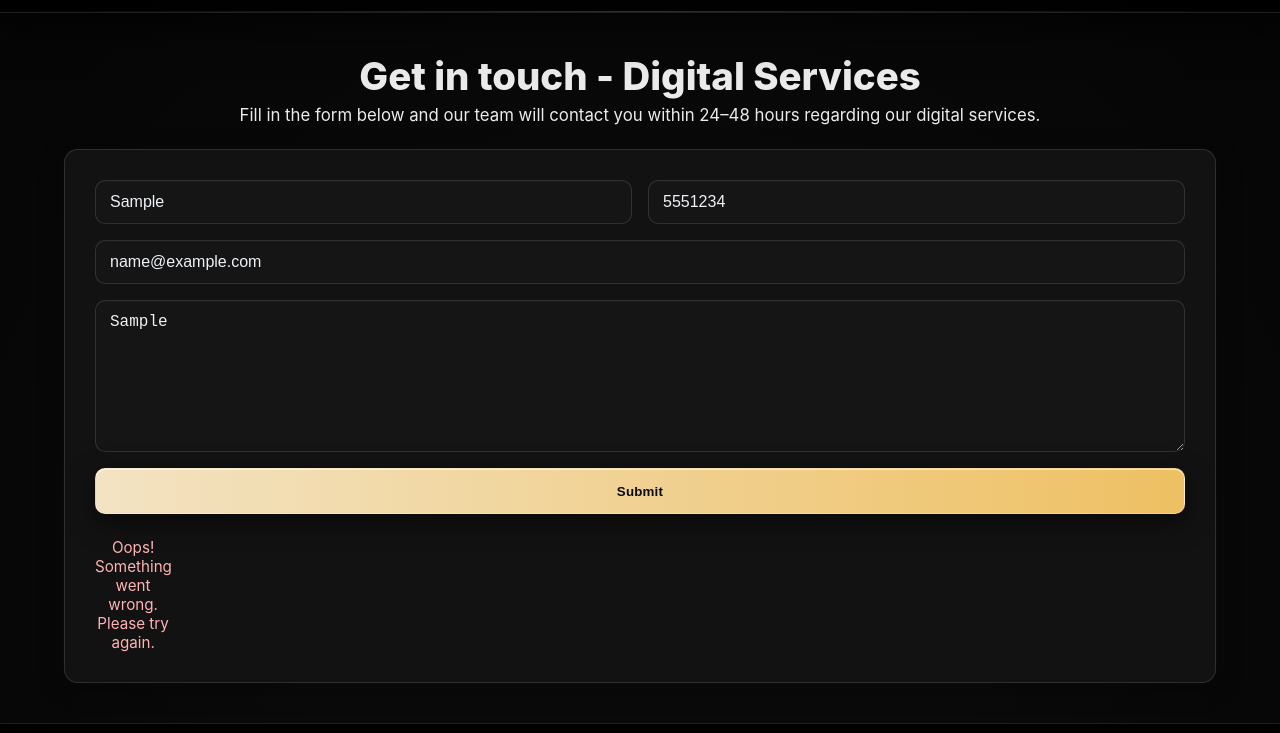
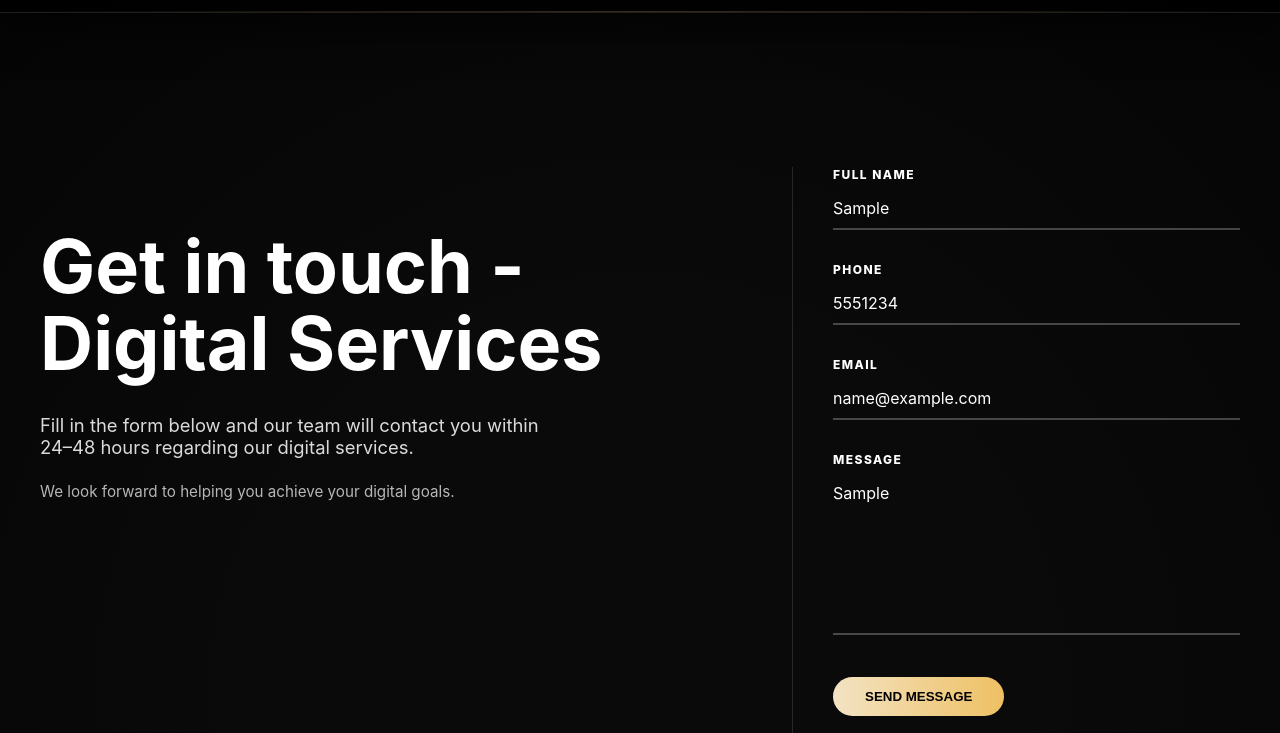
Before and after one commit to teamspirezen/web-development, a website: page digitalservicescontact.html in a window 1280 px wide. Both pictures are taken after typing "Sample", "5551234", "name@example.com", "Sample" into the empty fields and a click on the button "Submit". Shown: the part 67-800 px from the top of the page. Drawn offline with Linux system fonts and the light colour scheme; no server answers; a web font is replaced by a local one.

Commit message:
24-01-26

```diff
--- a/contact.css
+++ b/contact.css
@@ -1,205 +1,145 @@
-/* ===== Shell & title ===== */
-.contact_section { padding-block: clamp(20px, 4vw, 40px); }
-.contact_wrap { max-width: 95%; width: 90%; margin: 0 auto; }
+/* =========================
+   CONTACT — EDITORIAL STYLE
+========================= */
 
-.contact_title-container { text-align: center; margin-bottom: clamp(14px, 3vw, 24px); }
-.contact_titlecenter {
-  margin: 0 0 6px;
-  font-size: clamp(1.6rem, 1.1rem + 2.2vw, 2.4rem);
-  font-weight: 800;
-  color: #eef1f6;
-}
-.contact_titledes {
-  margin: 0;
-  color: #cfd6e6;
-  font-size: clamp(.95rem, .9rem + .3vw, 1.05rem);
+.contact_editorial {
+  padding: clamp(80px, 12vw, 160px) 0;
 }
 
-/* ===== Form container ===== */
-.contact_formcontainer {
-  background: #1a1a1a;
-  border: 1px solid rgba(238,192,99,.20);       /* subtle gold */
-  border-radius: 14px;
-  box-shadow: 0 6px 24px rgba(0,0,0,.25), 0 0 10px rgba(238,192,99,.10);
-  padding: clamp(16px, 3.2vw, 28px);
+/* WRAP */
+.editorial_wrap {
+  max-width: 1200px;
+  margin: 0 auto;
+  display: grid;
+  grid-template-columns: 1.2fr 0.8fr;
+  gap: 80px;
+  align-items: start;
 }
 
-/* Grid layout */
-.contact_form {
-  display: grid;
-  grid-template-columns: repeat(12, minmax(0,1fr));
-  gap: clamp(10px, 2vw, 16px);
+/* COPY */
+.editorial_copy {
+  padding-right: 40px;
 }
 
-/* Fields base */
-.contact_field { grid-column: 1 / -1; }
+.editorial_title {
+  font-size: clamp(3.2rem, 6vw, 4.6rem);
+  line-height: 1.05;
+  color: #ffffff;
+  margin-bottom: 32px;
+}
 
+.editorial_lead {
+  font-size: 1.15rem;
+  color: #ffffff;
+  opacity: 0.85;
+  max-width: 520px;
+  margin-bottom: 24px;
+}
+
+.editorial_text {
+  font-size: 0.95rem;
+  color: #ffffff;
+  opacity: 0.7;
+  max-width: 480px;
+}
+
+/* FORM AREA */
+.editorial_form {
+  border-left: 1px solid rgba(255, 255, 255, 0.12);
+  padding-left: 40px;
+}
+
+/* FORM */
+.contact_form--stacked {
+  display: flex;
+  flex-direction: column;
+  gap: 26px;
+}
+
+/* GROUP */
+.form_group {
+  display: flex;
+  flex-direction: column;
+  gap: 6px;
+  position: relative;
+  /* specific for potential floating element positioning */
+}
+
+/* LABELS — STRONG WHITE */
+.form_group label {
+  font-size: 0.75rem;
+  font-weight: 800;
+  letter-spacing: 0.12em;
+  color: #ffffff;
+}
+
+/* INPUTS */
 .contact_input,
 .contact_textarea {
+  background: transparent;
+  border: none;
+  border-bottom: 2px solid rgba(255, 255, 255, 0.25);
+  padding: 10px 0;
+  font-size: 1rem;
+  color: #ffffff;
   width: 100%;
-  background: #202124;
-  color: #eef1f6;
-  border: 1px solid rgba(238,192,99,.25);
-  border-radius: 10px;
-  padding: 12px 14px;
-  font-size: 1rem;
-  box-sizing: border-box;
-  outline: none;
-  transition: border-color .18s ease, box-shadow .18s ease, background .18s ease;
+  /* Ensure full width */
+  font-family: inherit;
 }
 
 .contact_input:focus,
 .contact_textarea:focus {
-  border-color: rgba(238,192,99,.55);
-  box-shadow: 0 0 0 2px rgba(238,192,99,.18);
+  outline: none;
+  border-bottom-color: rgba(238, 192, 99, 0.9);
 }
 
-.contact_textarea { resize: vertical; min-height: 140px; }
-
-/* Button */
-.contact_btn {
-  border: none;
-  border-radius: 10px;
-  padding: 12px 16px;
-  height: 46px;
-  font-weight: 700;
-  letter-spacing: .2px;
-  color: #0b0c0d;
-  background: linear-gradient(90deg, #f3e3c3, #eec063);
-  box-shadow: 0 0 8px rgba(238,192,99,.15), inset 0 1px 0 rgba(255,255,255,.18);
-  cursor: pointer;
-  transition: transform .15s ease, box-shadow .2s ease, filter .2s ease;
-}
-.contact_btn:hover { transform: translateY(-1px); box-shadow: 0 0 10px rgba(238,192,99,.22); filter: brightness(1.02); }
-.contact_btn:active { transform: translateY(0); filter: brightness(.98); }
-
-/* Status message */
-.contact_form-message {
-  display: none;
-  margin-top: 8px;
-  text-align: center;
-  font-size: .95rem;
-  color: #d9cfb0; /* subtle gold */
+/* TEXTAREA */
+.contact_textarea {
+  resize: none;
+  min-height: 140px;
 }
 
-/* ===== Responsive columns ===== */
-/* Tablet landscape & up: split first row (name/phone) */
-@media (min-width: 820px) {
-  .contact_name  { grid-column: 1 / span 6; }
-  .contact_phone { grid-column: 7 / span 6; }
-  .contact_email,
-  .contact_message,
-  .contact_btn   { grid-column: 1 / -1; }
+/* BUTTON */
+.contact_btn {
+  margin-top: 10px;
+  align-self: flex-start;
+  padding: 12px 32px;
+  border-radius: 999px;
+  background: linear-gradient(90deg, #f3e3c3, #eec063);
+  border: none;
+  font-weight: 800;
+  cursor: pointer;
+  color: #000;
+  /* Ensure text is readable on gold */
 }
 
-/* Large desktops—add a breath of space without changing layout */
-@media (min-width: 1200px) {
-  .contact_formcontainer { padding: 28px 32px; }
+/* STATUS */
+.contact_form-message {
+  margin-top: 14px;
+  color: #ffffff;
 }
 
-/* Small phones—slightly larger tap targets */
-@media (max-width: 420px) {
-  .contact_input, .contact_textarea { font-size: 1.02rem; padding: 13px 14px; }
-  .contact_btn { height: 48px; }
-}
-/* =========================
-   CONTACT — White-theme overrides
-   Paste this after your contact styles
-   ========================= */
-
-:root {
-  --td-white: #ffffff;
-  --td-white-rgba: 255,255,255;
+/* ERRORS */
+.field_error {
+  font-size: 0.75rem;
+  color: #ffb3b3;
 }
 
-/* Panel / shell: white border + subtle white halo instead of gold */
-.contact_formcontainer {
-  background: #121212; /* keep dark panel */
-  border: 1px solid rgba(var(--td-white-rgba), 0.12);
-  box-shadow: 0 6px 24px rgba(0,0,0,0.35), 0 0 10px rgba(var(--td-white-rgba), 0.03);
+/* RESPONSIVE */
+@media (max-width: 900px) {
+  .editorial_wrap {
+    grid-template-columns: 1fr;
+    gap: 60px;
+    padding: 0 20px;
+    /* Add some side padding on mobile */
+  }
+
+  .editorial_form {
+    border-left: none;
+    padding-left: 0;
+  }
+
+  .editorial_copy {
+    padding-right: 0;
+  }
 }
-
-/* Inputs / textarea: white-tinted borders and focus */
-.contact_input,
-.contact_textarea {
-  background: #151515;
-  color: #eef1f6;
-  border: 1px solid rgba(var(--td-white-rgba), 0.12);
-  box-shadow: inset 0 1px 0 rgba(255,255,255,0.02);
-}
-
-.contact_input::placeholder,
-.contact_textarea::placeholder {
-  color: rgba(255,255,255,0.32);
-}
-
-.contact_input:focus,
-.contact_textarea:focus {
-  border-color: rgba(var(--td-white-rgba), 0.42);
-  box-shadow: 0 0 0 3px rgba(var(--td-white-rgba), 0.06);
-  outline: none;
-}
-
-/* Textarea sizing preserved */
-.contact_textarea { min-height: 140px; }
-
-/* Form grid lines / gap unchanged */
-
-
-/* Button: convert to white / neutral CTA (instead of gold)
-   Keeps strong contrast on dark background */
-.contact_btn {
-  background: linear-gradient(90deg, #f3e3c3, #eec063);
-  color: #0b0c0d;
-  border: 1px solid rgba(var(--td-white-rgba), 0.28);
-  box-shadow: 0 8px 26px rgba(0,0,0,0.5), inset 0 1px 0 rgba(255,255,255,0.6);
-  transition: transform .15s ease, box-shadow .18s ease, filter .12s ease;
-}
-.contact_btn:hover {
-  transform: translateY(-2px);
-  box-shadow: 0 14px 36px rgba(0,0,0,0.55), inset 0 1px 0 rgba(255,255,255,0.66);
-  filter: brightness(0.985);
-}
-.contact_btn:active {
-  transform: translateY(0);
-  filter: brightness(0.98);
-}
-
-/* Status message: use white/neutral tone */
-.contact_form-message {
-  color: rgba(var(--td-white-rgba), 0.9);
-}
-
-/* Small decorative lines / accents — neutral white */
-.contact_title-container .contact_titledes,
-.contact_title-container .contact_titlecenter {
-  color: rgba(var(--td-white-rgba), 0.92);
-}
-
-/* Replace gold borders on any inner elements (if present) */
-.contact_formcontainer *,
-.contact_formcontainer *::before,
-.contact_formcontainer *::after {
-  /* Only change border-like properties we know: */
-}
-
-/* For screens where border contrast needs boost on light text */
-@media (min-width: 820px) {
-  .contact_formcontainer { padding: clamp(18px, 3vw, 30px); }
-}
-
-/* Small phones — keep tap targets */
-@media (max-width: 420px) {
-  .contact_input, .contact_textarea { font-size: 1.02rem; padding: 13px 14px; }
-  .contact_btn { height: 48px; }
-}
-
-/* Optional: if you still have gold pills / badges in this area,
-   force them white (uncomment if needed):
-.contact_iconBox,
-.contact_badge {
-  background: rgba(var(--td-white-rgba), 0.05);
-  border: 1px solid rgba(var(--td-white-rgba), 0.2);
-  color: #fff;
-}
-*/
--- a/contact.js
+++ b/contact.js
@@ -1,87 +1,110 @@
 (function () {
-  // Run when DOM is ready
-  if (document.readyState === 'loading') {
-    document.addEventListener('DOMContentLoaded', init);
+  const form = document.forms['contact-form'];
+  if (!form) return;
+
+  const fields = form.querySelectorAll('.form_group');
+
+  // FLOATING LABEL LOGIC
+  fields.forEach(group => {
+    const input = group.querySelector('input, textarea');
+    const error = group.querySelector('.field_error');
+
+    if (!input) return;
+
+    const checkValue = () => {
+      if (input.value.trim() !== '') {
+        group.classList.add('active');
       } else {
-    init();
+        group.classList.remove('active');
+      }
+    };
+
+    input.addEventListener('focus', () => {
+      group.classList.add('active');
+    });
+
+    input.addEventListener('blur', () => {
+      checkValue();
+      validateField(input, group, error);
+    });
+
+    input.addEventListener('input', () => {
+      checkValue();
+      if (error) clearError(group, error);
+    });
+
+    // Init on load (for autofill)
+    checkValue();
+  });
+
+  // VALIDATION
+  function validateField(input, group, error) {
+    if (!input.checkValidity()) {
+      group.classList.add('error');
+      if (error) {
+        error.textContent = input.validationMessage;
+      }
+      return false;
+    }
+    return true;
   }
 
-  function init() {
-    const scriptURL   = 'https://script.google.com/macros/s/AKfycbwphBFlodQ8soQbIW31UbzxVeFQuyCEtOiOrBINRrao603w0QnM1vgEodhtr8jla40zXg/exec';
-    const form        = document.forms['contact-form'];
-    if (!form) return console.warn('contact-form not found');
+  function clearError(group, error) {
+    group.classList.remove('error');
+    if (error) error.textContent = '';
+  }
 
-    const messageDiv  = document.getElementById('form-message') || addMsg(form);
-    // prefer the form's submit control; fallback to #submit for your current markup
-    const submitBtn   = form.querySelector('[type="submit"]') || document.getElementById('submit');
+  // SUBMIT HANDLER (KEEP BACKEND)
+  const message = document.getElementById('form-message');
+  const btn = form.querySelector('button');
 
-    function show(text, ok = true) {
-      messageDiv.style.display = 'block';
-      messageDiv.style.color   = ok ? '#d9cfb0' : '#ffb3b3';  // subtle gold / soft red
-      messageDiv.textContent   = text;
-    }
+  // URL from existing contact.js
+  const scriptURL = 'https://script.google.com/macros/s/AKfycbzbhpC0PqQQxVMGGQ4jcUMYyIiA8aY9tMfMHF4vicWTvh3oxqMV77NmNxcXO-dV_1Qixw/exec';
 
   form.addEventListener('submit', async (e) => {
     e.preventDefault();
 
-      messageDiv.style.display = 'none';
-      if (submitBtn) { submitBtn.disabled = true; setBtnText('Submitting…'); }
+    let valid = true;
+    fields.forEach(group => {
+      const input = group.querySelector('input, textarea');
+      const error = group.querySelector('.field_error');
+      if (input && !validateField(input, group, error)) valid = false;
+    });
+
+    if (!valid) return;
+
+    btn.disabled = true;
+    btn.textContent = 'Submitting…';
+    if (message) message.style.display = 'none';
 
     const data = new FormData(form);
 
     try {
-        // Try normal CORS first
-        const res = await fetch(scriptURL, { method: 'POST', body: data });
+      // Try fetch
+      await fetch(scriptURL, {
+        method: 'POST',
+        body: data,
+        mode: 'no-cors'
+      });
 
-        // Opaque => request sent; treat as success
-        if (res.type === 'opaque') return onSuccess();
+      if (message) {
+        message.style.display = 'block';
+        message.textContent = 'Thank you! Your message has been sent.';
+        message.style.color = '#ffffff';
+      }
+      form.reset();
 
-        if (!res.ok) throw new Error(`HTTP ${res.status}`);
-
-        const ct = (res.headers.get('content-type') || '').toLowerCase();
-        if (ct.includes('application/json')) {
-          const json = await res.json();
-          if (json.ok || json.result === 'success') onSuccess();
-          else throw new Error(json.error || 'Server error');
-        } else {
-          // text/html/plain – count any 2xx as success
-          onSuccess();
-        }
+      fields.forEach(g => g.classList.remove('active'));
     } catch (err) {
-        // Fallback: no-cors (can’t read response, assume success if no network error)
-        try {
-          await fetch(scriptURL, { method: 'POST', body: data, mode: 'no-cors' });
-          onSuccess();
-        } catch (err2) {
-          console.error('Submit failed:', err2);
-          show('Oops! Something went wrong. Please try again.', false);
+      console.error(err);
+      if (message) {
+        message.style.display = 'block';
+        message.textContent = 'Something went wrong. Please try again.';
+        message.style.color = '#ffb3b3';
       }
     } finally {
-        if (submitBtn) { submitBtn.disabled = false; setBtnText('Submit'); }
+      btn.disabled = false;
+      btn.textContent = 'SEND MESSAGE';
     }
   });
-
-    function onSuccess() {
-      show('Thank you! Your query has been submitted successfully.');
-      form.reset();
-    }
-
-    function setBtnText(txt) {
-      // Works for <input type="submit"> or <button type="submit">
-      if (!submitBtn) return;
-      if ('value' in submitBtn) submitBtn.value = txt;
-      else submitBtn.textContent = txt;
-    }
-
-    function addMsg(formEl) {
-      const div = document.createElement('div');
-      div.id = 'form-message';
-      div.style.display = 'none';
-      div.style.marginTop = '10px';
-      div.style.fontSize = '0.95rem';
-      div.style.textAlign = 'center';
-      formEl.appendChild(div);
-      return div;
-    }
-  }
 })();
--- a/digitalservicescontact.html
+++ b/digitalservicescontact.html
@@ -159,38 +159,58 @@
         </div>
     </aside>
 
-    <!-- Contact: Title -->
-    <section class="contact_section">
-        <div class="contact_wrap">
-            <div class="contact_title-container">
-                <h1 class="contact_titlecenter">Get in touch - Digital Services</h1>
-                <p class="contact_titledes">
-                    Fill in the form below and our team will contact you within 24–48 hours regarding our digital
-                    services.
+    <!-- Contact: Editorial Style -->
+    <section class="contact_editorial">
+        <div class="editorial_wrap">
+            <!-- Copy Side -->
+            <div class="editorial_copy">
+                <h1 class="editorial_title">Get in touch - Digital Services</h1>
+                <p class="editorial_lead">Fill in the form below and our team will contact you within 24–48 hours
+                    regarding our digital
+                    services.</p>
+                <p class="editorial_text">
+                    We look forward to helping you achieve your digital goals.
                 </p>
             </div>
 
-            <!-- Contact: Form -->
-            <div class="contact_formcontainer">
-                <form class="contact_form" method="post"
+            <!-- Form Side -->
+            <div class="editorial_form">
+                <form class="contact_form--stacked" method="post"
                     action="https://script.google.com/macros/s/AKfycbwphBFlodQ8soQbIW31UbzxVeFQuyCEtOiOrBINRrao603w0QnM1vgEodhtr8jla40zXg/exec"
                     name="contact-form">
 
-                    <!-- Row 1 -->
-                    <input class="contact_field contact_input contact_name" type="text" name="your-name"
-                        placeholder="Name" required pattern="[A-Za-z\s\.,'-]+"
-                        title="Name should only contain letters and symbols like . , ' -" />
+                    <!-- Name -->
+                    <div class="form_group">
+                        <label>FULL NAME</label>
+                        <input class="contact_input" type="text" name="your-name" placeholder="Name" required
+                            pattern="[A-Za-z\s\.,'-]+"
+                            title="Name should only contain letters and symbols like . , ' -" />
+                        <small class="field_error"></small>
+                    </div>
 
-                    <input class="contact_field contact_input contact_phone" type="tel" name="your-number"
-                        placeholder="Phone" required pattern="\d+" title="Phone number should only contain numbers" />
+                    <!-- Phone -->
+                    <div class="form_group">
+                        <label>PHONE</label>
+                        <input class="contact_input" type="tel" name="your-number" placeholder="Phone" required
+                            pattern="\d+" title="Phone number should only contain numbers" />
+                        <small class="field_error"></small>
+                    </div>
 
-                    <!-- Row 2 -->
-                    <input class="contact_field contact_input contact_email" type="email" name="your-email"
-                        placeholder="Email" required title="Please enter a valid email" />
+                    <!-- Email -->
+                    <div class="form_group">
+                        <label>EMAIL</label>
+                        <input class="contact_input" type="email" name="your-email" placeholder="Email" required
+                            title="Please enter a valid email" />
+                        <small class="field_error"></small>
+                    </div>
 
-                    <!-- Row 3 -->
-                    <textarea class="contact_field contact_textarea contact_message" name="message" rows="7"
-                        placeholder="Tell us about your project (Web, SEO, Automation)..." required></textarea>
+                    <!-- Message -->
+                    <div class="form_group">
+                        <label>MESSAGE</label>
+                        <textarea class="contact_textarea" name="message" rows="7"
+                            placeholder="Tell us about your project (Web, SEO, Automation)..." required></textarea>
+                        <small class="field_error"></small>
+                    </div>
 
                     <!-- Submit -->
                     <button class="contact_field contact_btn" type="submit" id="contact_submit">Submit</button>
--- a/munworkshop.css
+++ b/munworkshop.css
@@ -491,6 +491,7 @@ p {
     grid-template-columns: repeat(auto-fit, minmax(280px, 1fr));
     gap: 32px;
     margin-top: 40px;
+    margin-bottom: 100px;
 }
 
 .mentor-card {
```
Also changed, not shown: about.html (+1 -1 lines), contact.html (+42 -30 lines), digitalservices.html (+1 -1 lines), munworkshop.html (+7 -7 lines), 1 other file. Lines whose indentation alone changed are shown as unchanged.
